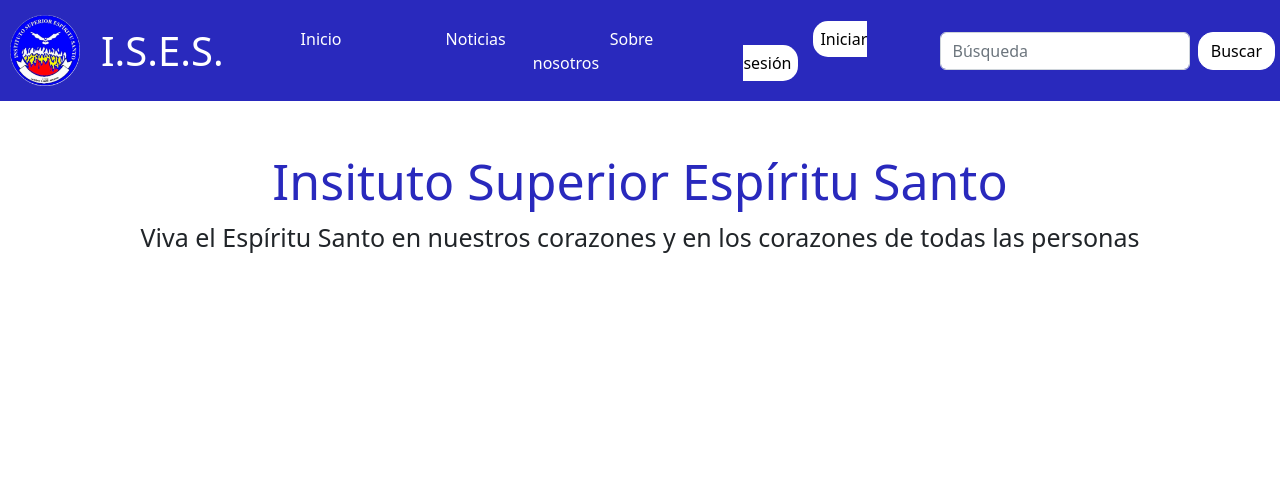
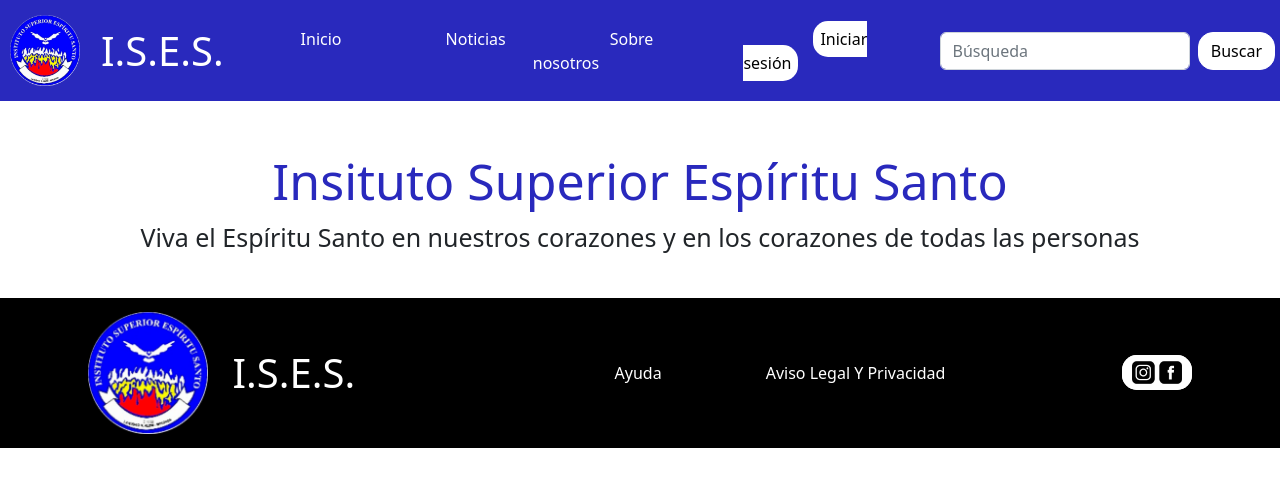
Before and after one commit to LucasArcom/I.S.E.S, a website: page pages/iniciar-sesión.html in a window 1280 px wide. Drawn offline with nearby package versions, Linux system fonts and the light colour scheme.

Commit message:
footer en todas las paginas

```diff
--- a/pages/iniciar-sesión.html
+++ b/pages/iniciar-sesión.html
@@ -60,6 +60,26 @@
         </div>
     </main>
 
+    <!-- FOOTER -->
+    <footer>
+        <div class="footer-container">
+            <div class="footer-brand">
+                <a href="../index.html"> <img class="footer-logo" src="../media/images/logo.png" alt="../media/alternative-images/logo-del-instituto.png"> </a>
+                <a href="../index.html" class="footer-logo-txt">I.S.E.S.</a>
+            </div>
+
+            <div class="footer-links">
+
+                <a href="../pages/ayuda.html" class="navbar-link footer-item-1">Ayuda</a>
+                <a href="../pages/aviso-legal-y-privacidad.html" class="navbar-link footer-item-2">Aviso Legal Y Privacidad</a>
+            </div>
+
+            <div class="social-networks">
+                <a target="_blank" href="https://www.instagram.com/ises.alem/"> <img class="social-img" src="../media/images/social.png" alt="../media/alternative-images/social-networks-icons.png"> </a>
+            </div>
+        </div>
+    </footer>
+
     <!-- LINK A SCRIPT BOOTSTRAP -->
     <script src="https://cdn.jsdelivr.net/npm/bootstrap@5.2.0/dist/js/bootstrap.bundle.min.js" integrity="sha384-A3rJD856KowSb7dwlZdYEkO39Gagi7vIsF0jrRAoQmDKKtQBHUuLZ9AsSv4jD4Xa" crossorigin="anonymous"></script>
 </body>
```
Also changed, not shown: pages/noticias.html (+20 -0 lines), pages/registrarse.html (+20 -0 lines), pages/sobre-nosotros.html (+20 -0 lines).
